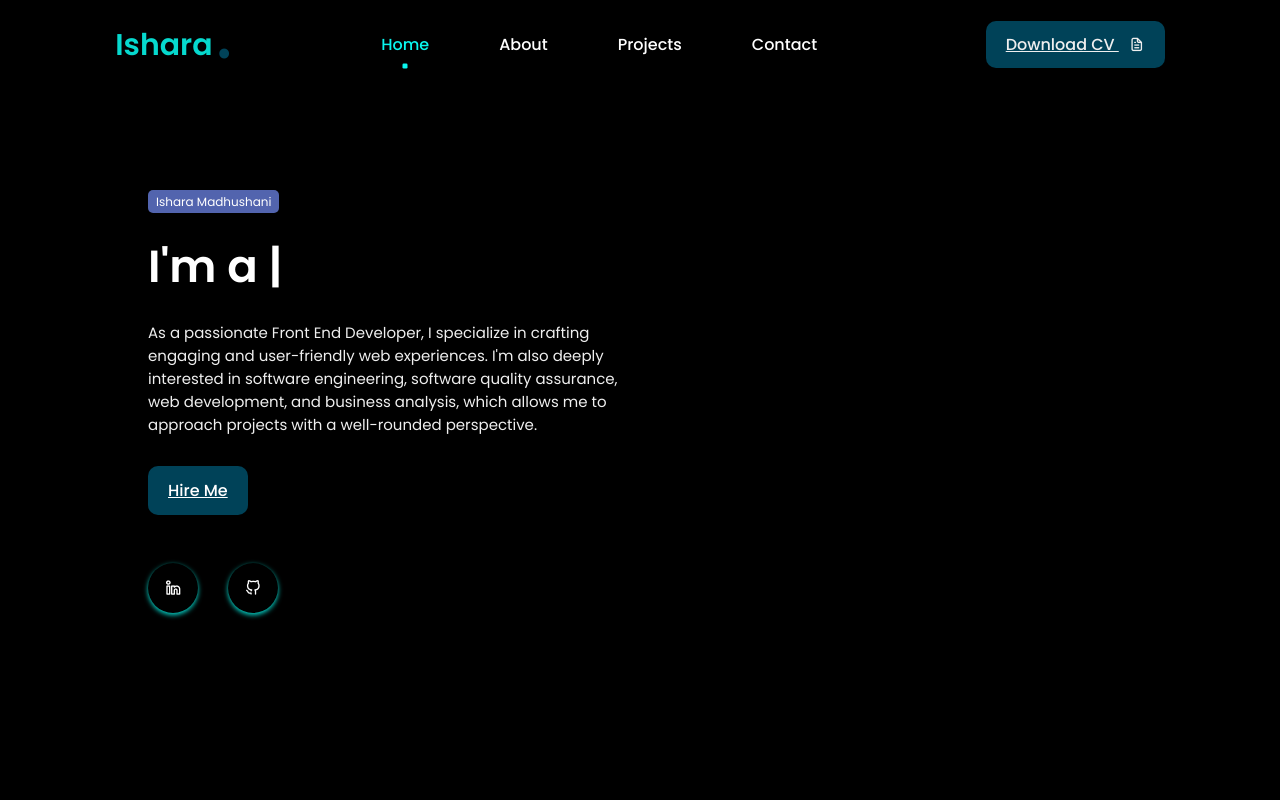
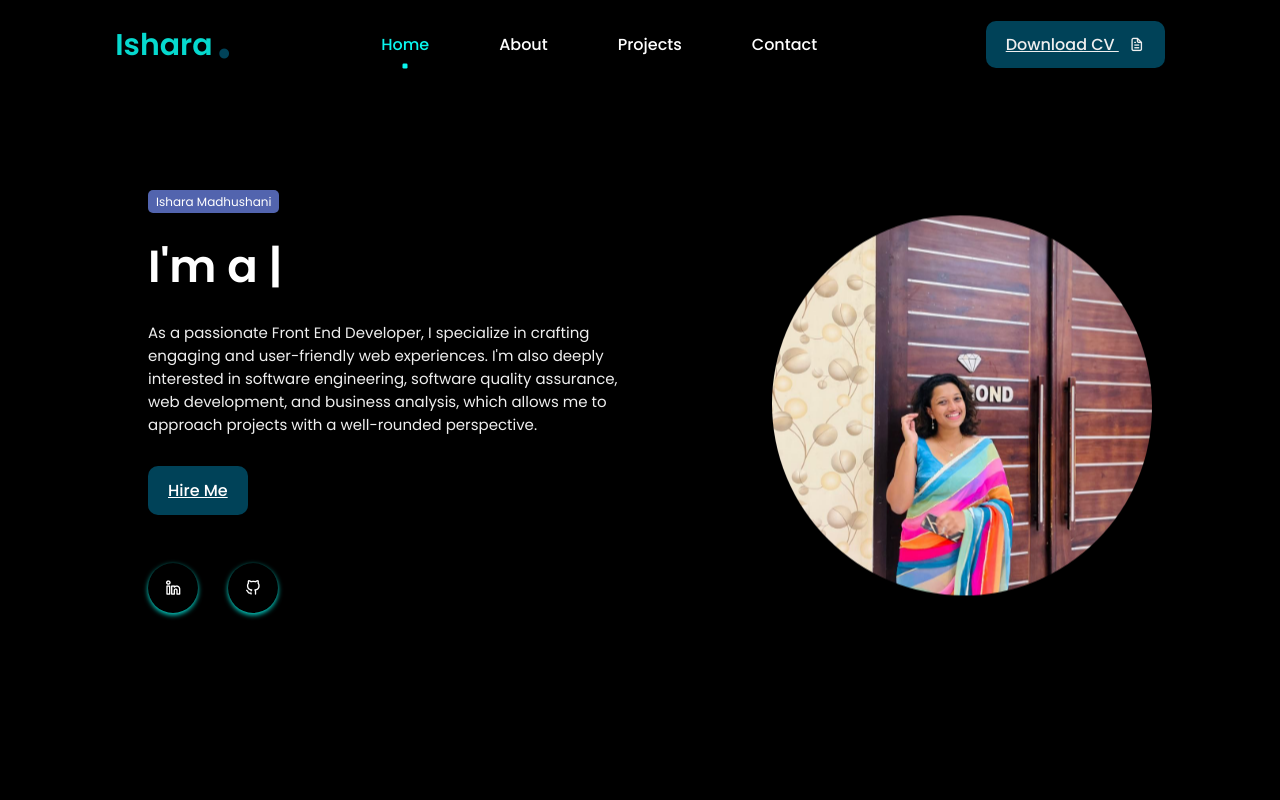
Before and after one commit to Ishara31/CodeAlpha_Personal-Portfolio-Website, a plain HTML site: page index.html in a window 1280 px wide. Shown: the top 800 px of the page. Drawn offline with nearby package versions, Linux system fonts and the light colour scheme.

Commit message:
Update index.html

```diff
--- a/index.html
+++ b/index.html
@@ -97,7 +97,7 @@
                 </div>
                 <div class="featured-image">
                     <div class="image">
-                        <img src="assests/images/My Pic.jpg" alt="avatar" />
+                        <img src="My Portfolio/assests/images/My Pic.jpg" alt="avatar" />
                     </div>
                 </div>
             </section>
```
